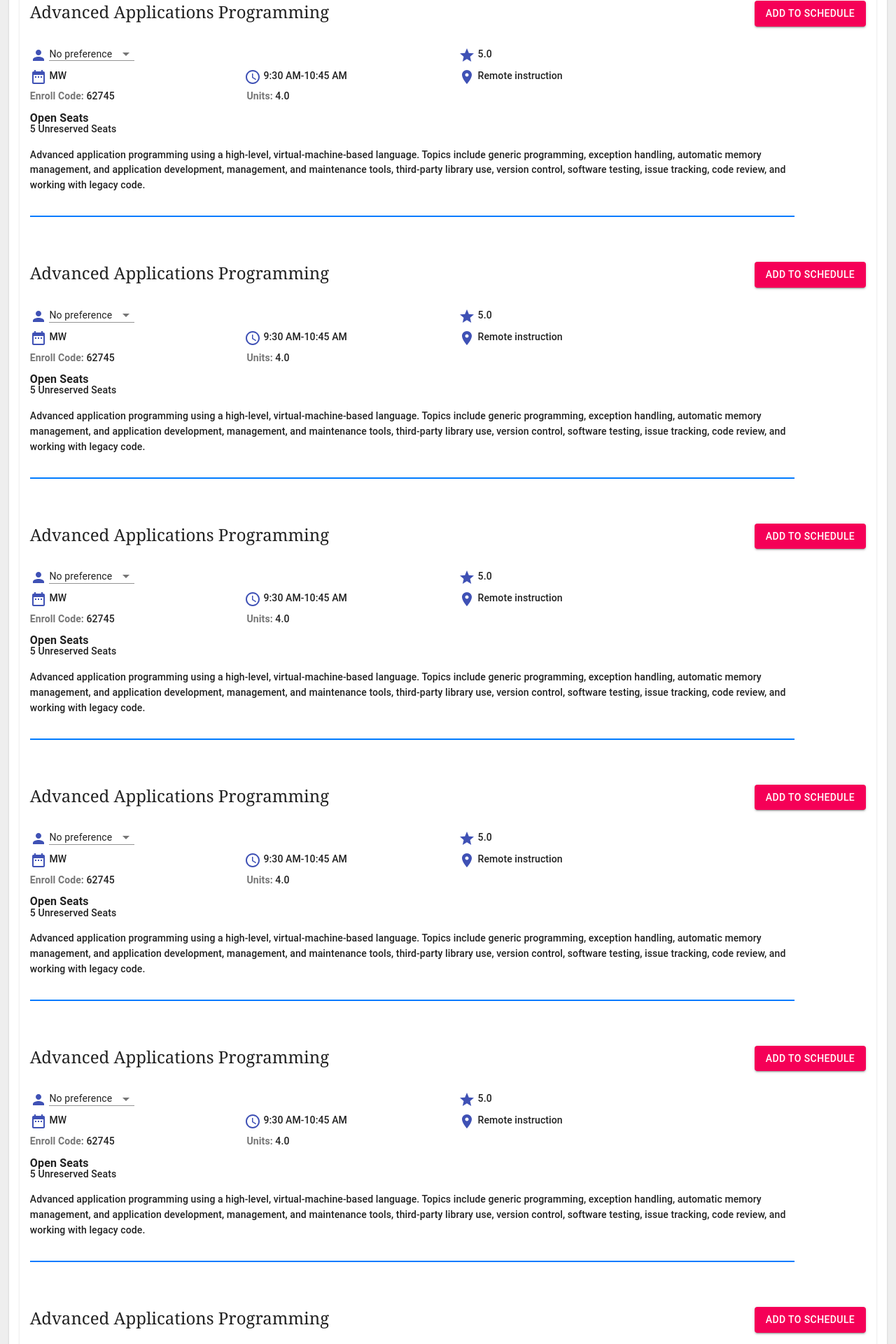
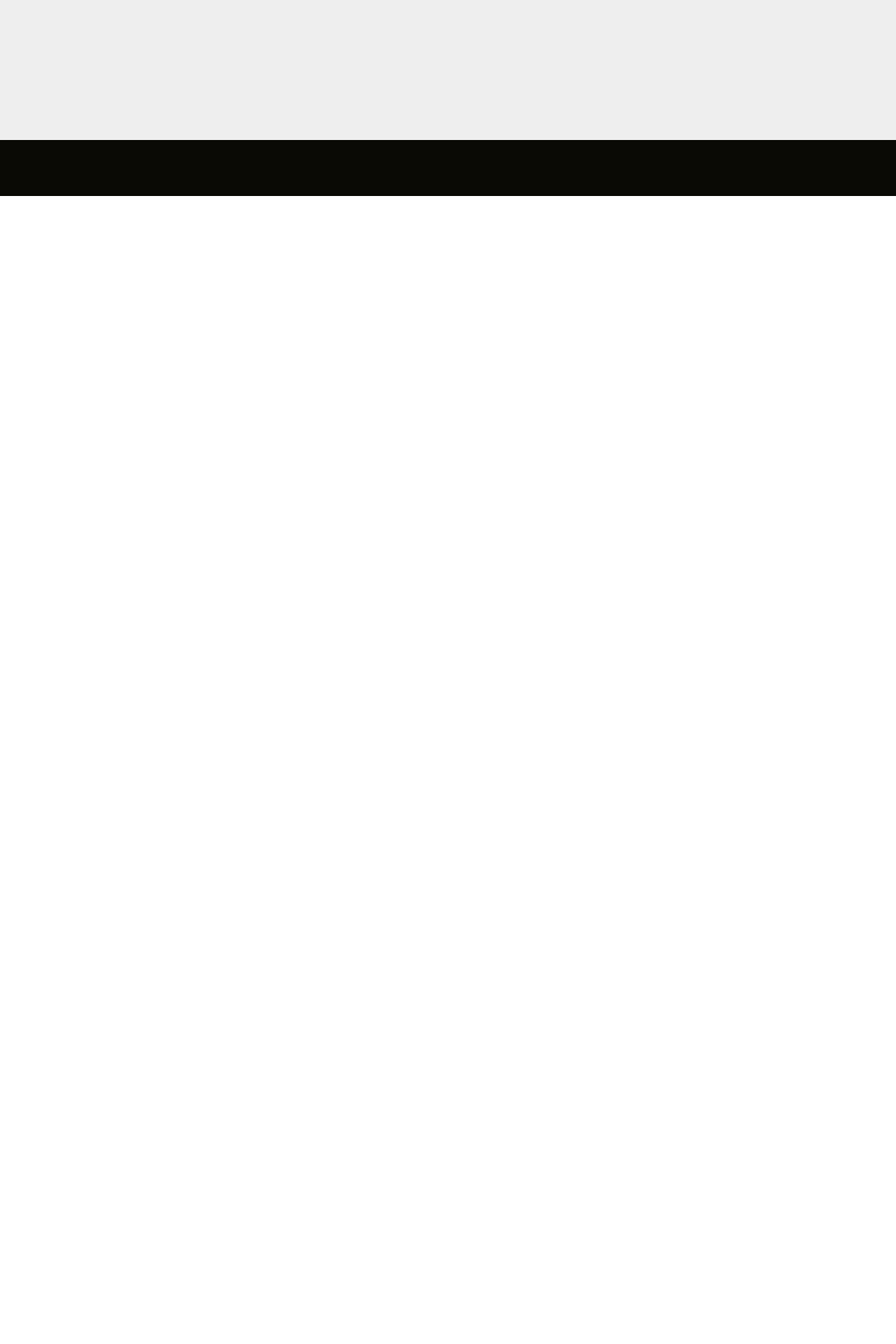
Before and after one commit to Adarsha58/UCSB_Schedule_Maker, a React (Create React App) app: page / in a window 1280 px wide. Shown: the part 520-2440 px from the top of the page at 70% size. After the commit the page ends 800 px from the top, so only its background shows below. Built offline with nearby package versions, Linux system fonts and the light colour scheme.

Commit message:
cleaning up the stub

```diff
--- a/src/components/pages/sections/APResponse.js
+++ b/src/components/pages/sections/APResponse.js
@@ -21,18 +21,6 @@ class CourseSearched extends Component {
     return (
       <div>
         <div>
-          <CourseFormater {...test} />
-          <CourseFormater {...test} />
-          <CourseFormater {...test} />
-          <CourseFormater {...test} />
-          <CourseFormater {...test} />
-          <CourseFormater {...test} />
-          <CourseFormater {...test} />
-          <CourseFormater {...test} />
-          <CourseFormater {...test} />
-          <CourseFormater {...test} />
-          <CourseFormater {...test} />
-          <CourseFormater {...test} />
           {typeof this.props.API_response === "undefined" ||
           Object.keys(this.props.API_response).length === 0 ? (
             <div>No Classes Found</div>
```
